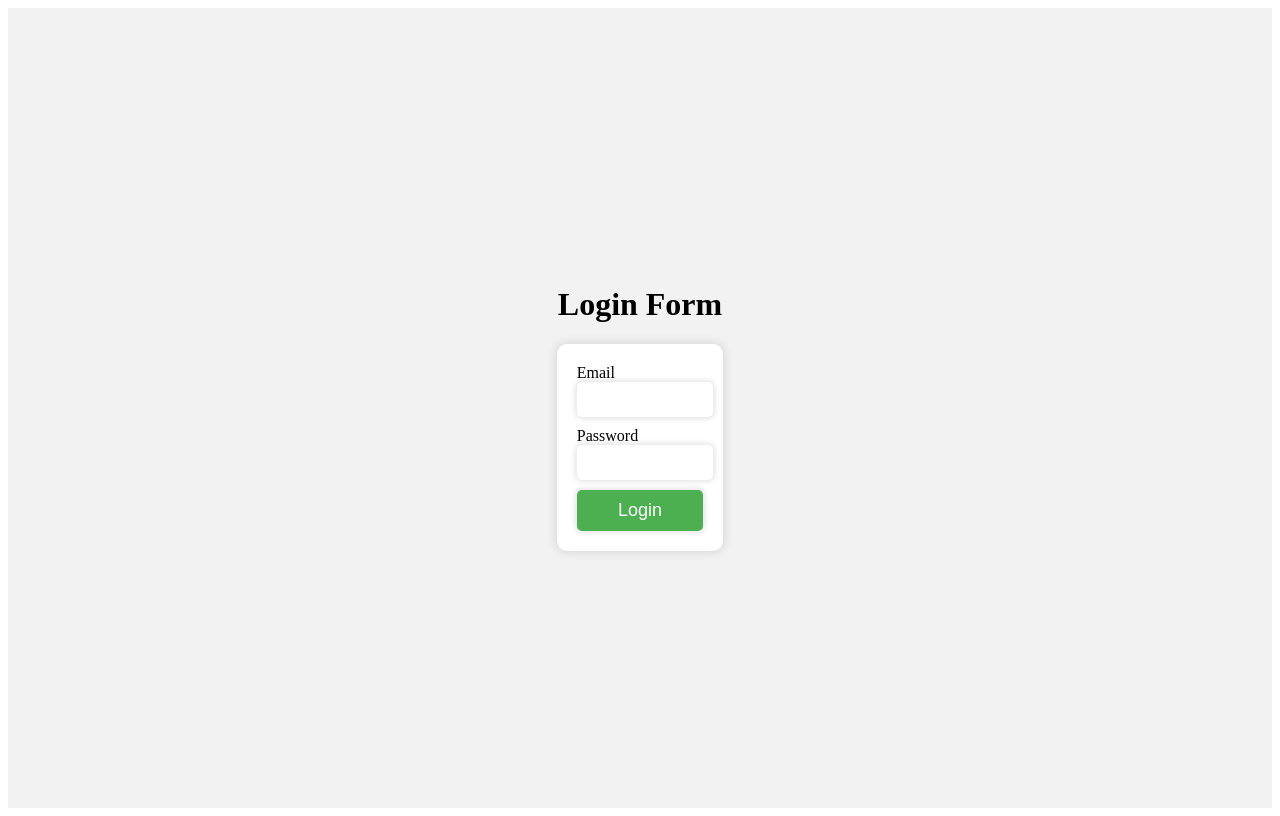
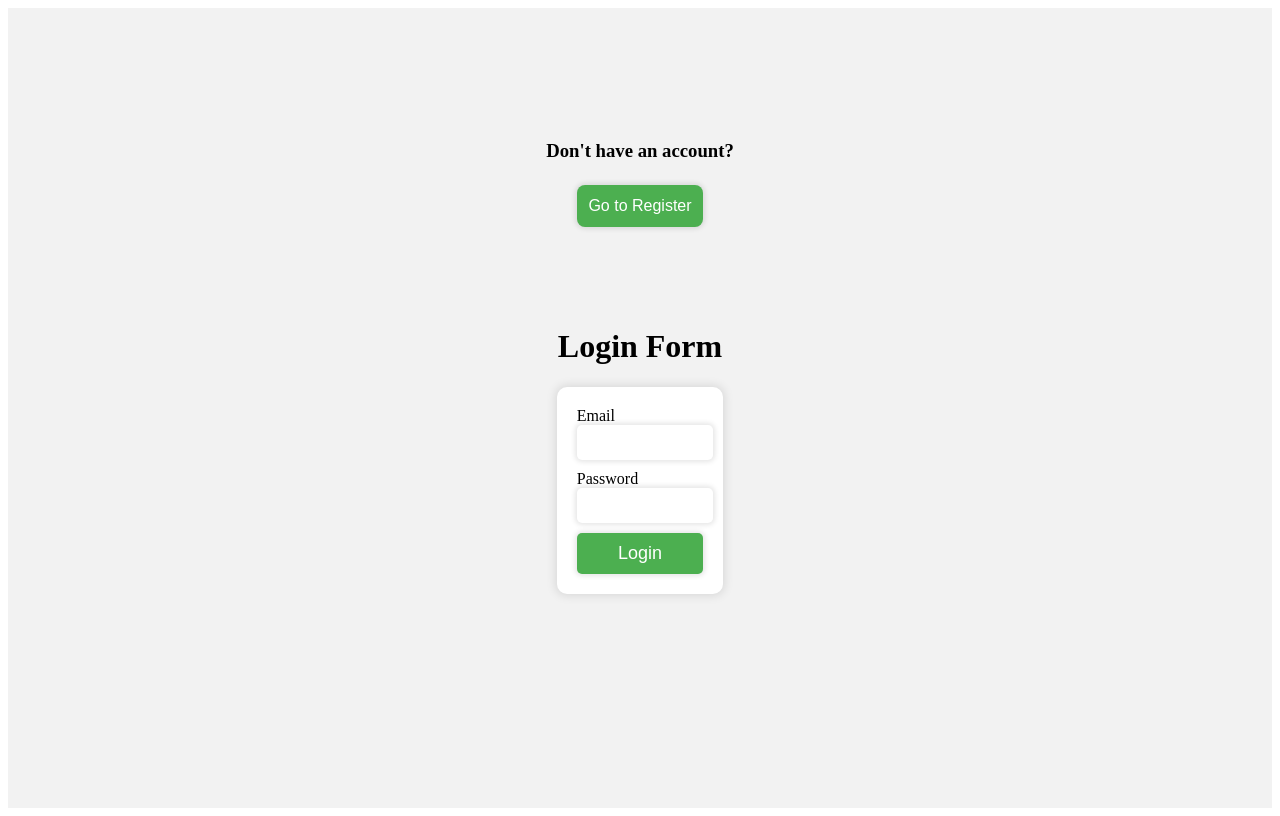
Before and after one commit to Pavel-OOP/chat, a Flask app: template api/templates/login.html in a window 1280 px wide. Run offline with Flask 2, Linux system fonts and the light colour scheme; the template is opened without the code that fills it, so the values that code supplies are empty.

Commit message:
added more redirect buttons and positioned them better

```diff
--- a/api/static/form.css
+++ b/api/static/form.css
@@ -65,7 +65,10 @@ button:hover {
   cursor: pointer; /* Change cursor on hover */
   border-radius: 8px; /* Add rounded corners to button */
   }
-
+#empty {
+  position:flex;
+  margin: 3%;
+}
 .redirect-btn2 {
   position: flex;
   top: 15%;
--- a/api/static/login.css
+++ b/api/static/login.css
@@ -70,3 +70,28 @@ margin: 4px 2px; /* Add margin to button */
 cursor: pointer; /* Change cursor on hover */
 border-radius: 8px; /* Add rounded corners to button */
 }
+#empty {
+  position:flex;
+  margin: 3%;
+}
+#empty2 {
+  position:flex;
+  margin: 4%;
+}
+.redirect-btn2 {
+  position: flex;
+  top: 10%;
+  left:44.7%;
+  width:10%;
+  background-color: #4CAF50; /* Green background color */
+  border: none; /* Remove button border */
+  color: white; /* Text color */
+  padding: 12px 2px; /* Padding for button text */
+  text-align: center; /* Center button text */
+  text-decoration: none; /* Remove underline on button */
+  display: inline-block; /* Display as inline block element */
+  font-size: 16px; /* Font size for button text */
+  margin: 4px 2px; /* Add margin to button */
+  cursor: pointer; /* Change cursor on hover */
+  border-radius: 8px; /* Add rounded corners to button */
+  }
--- a/api/templates/form.html
+++ b/api/templates/form.html
@@ -11,6 +11,7 @@
 		<button class="redirect-btn" onclick="location.href='/'">Go to Chatroom</button>
 		<h3>Already have an account?</h3>
 		<button class="redirect-btn2" onclick="location.href='/login'">Go to Login</button>
+		<div id="empty"></div>
 		<h1>Register</h1>
 		<form>
 			<label for="name">Name:</label>
--- a/api/templates/login.html
+++ b/api/templates/login.html
@@ -10,6 +10,9 @@
 </head>
 <body>
     <div class="container">
+        <h3>Don't have an account?</h3>
+		<button class="redirect-btn2" onclick="location.href='/login'">Go to Register</button>
+        <div id="empty"></div>
         <h1>Login Form</h1>
         <form id="login-form">
             <div class="form-group">
@@ -25,6 +28,7 @@
             </div>
         </form>
         <div id="message"></div>
+        <div id="empty2"></div>
     </div>
     <script type="text/javascript">
         const form = document.querySelector('form');
```
